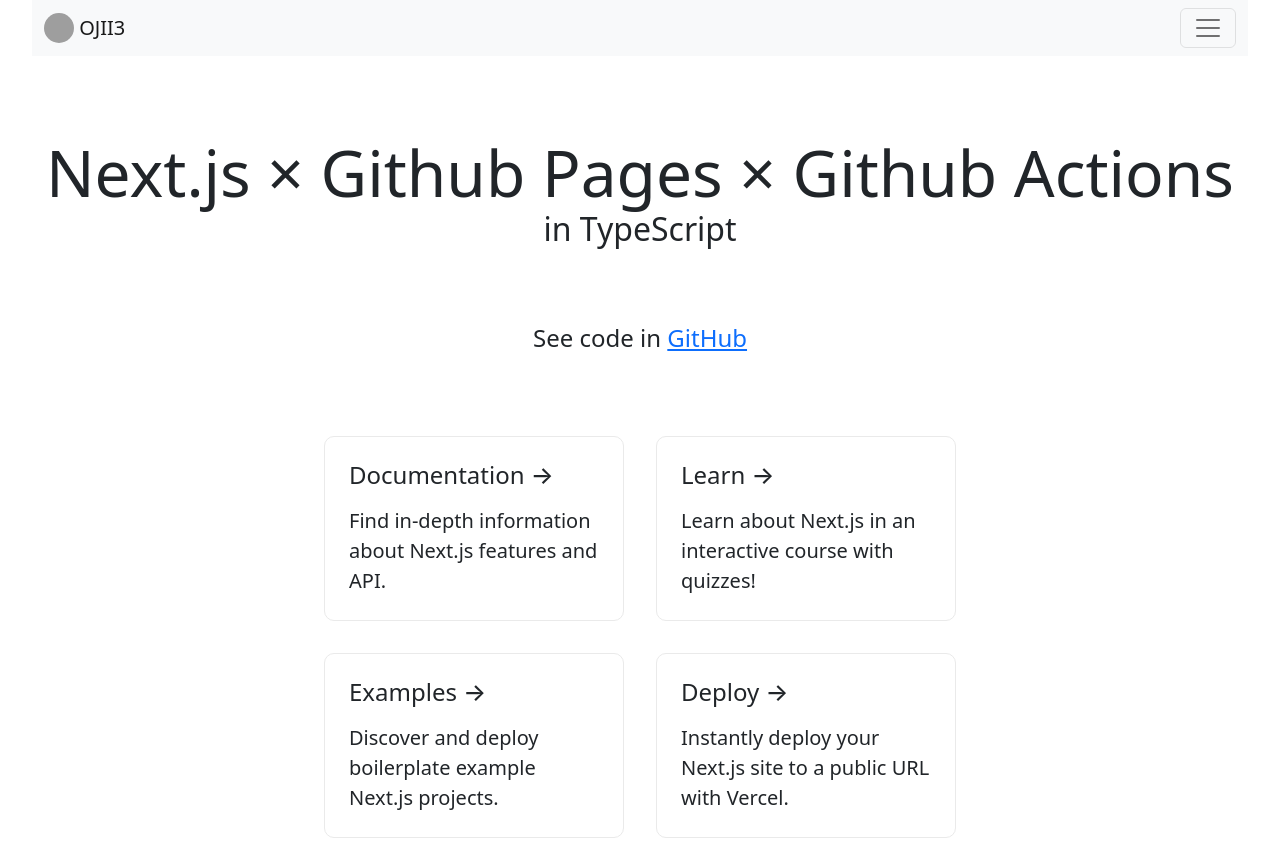
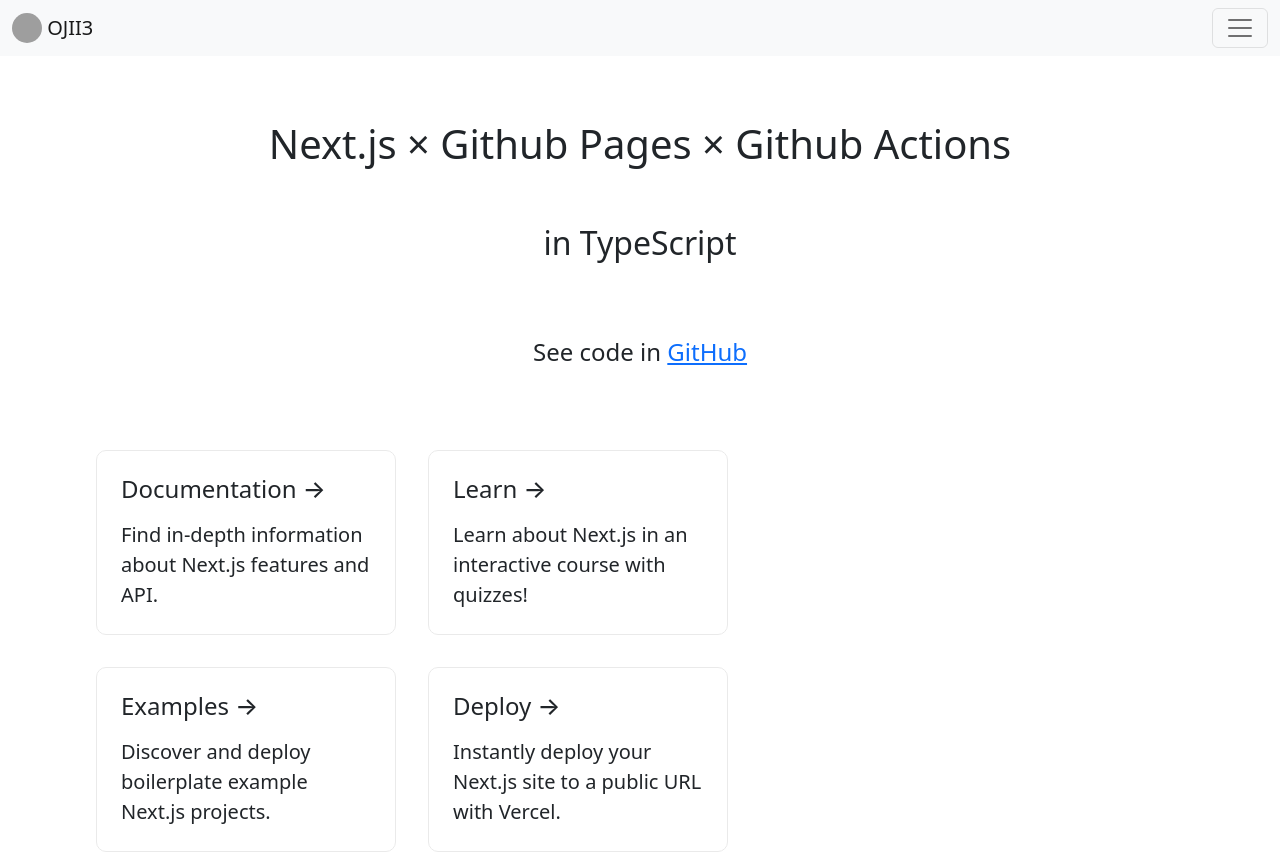
Before and after one commit to OJII3/ojii3.dev, a Next.js app: page /ojii3/nextjs-gh-pages in a window 1280 px wide. Shown: the top 853 px of the page. Built offline with nearby package versions, Linux system fonts and the light colour scheme; grey boxes are pictures that could not be loaded.

Commit message:
Add animation css

```diff
--- a/pages/_app.tsx
+++ b/pages/_app.tsx
@@ -1,5 +1,6 @@
 import '../styles/globals.css'
 import 'bootstrap/dist/css/bootstrap.min.css'
+import '../styles/animations.css'
 import type { AppProps } from 'next/app'
 
 export default function App({ Component, pageProps }: AppProps) {
--- a/pages/index.tsx
+++ b/pages/index.tsx
@@ -1,5 +1,6 @@
 import Head from 'next/head'
 import Image from 'next/image'
+import NavbarComponent from '../components/navbar'
 import styles from '../styles/Home.module.css'
 
 export default function Home() {
@@ -10,6 +11,8 @@
         <meta name="description" content="Generated by create next app" />
         <link rel="icon" href="/favicon.ico" />
       </Head>
+
+      <NavbarComponent />
 
       <main className={styles.main}>
         <h1 className={styles.title}>
--- a/pages/ojii3/nextjs-gh-pages.tsx
+++ b/pages/ojii3/nextjs-gh-pages.tsx
@@ -1,26 +1,29 @@
 import Head from 'next/head'
 import Image from 'next/image'
 import styles from 'styles/Home.module.css'
-import OffcanvasNavbar from '../../components/navbar'
+import { Container, Row, Col } from 'react-bootstrap'
+import NavbarComponent from '../../components/navbar'
 
 export default () => {
   return (
-    <div className={styles.container}>
+    <div>
       <Head>
         <title>Home - OJII3</title>
         <meta name="description" content="Generated by create next app" />
         <link rel="icon" href="/favicon.ico" />
       </Head>
-      <OffcanvasNavbar />
-      <main className={styles.main}>
-        <div>
-          <h1 className={styles.title}>
+      <NavbarComponent />
+
+      <main>
+        <Container fluid className='fadeUp'>
+          <Row className='p-5'>
+            <h1 className='text-center'>
               Next.js × Github Pages × Github Actions
             </h1>
-        </div>
-        <div>
-          <h2>in TypeScript</h2>
-        </div>
+          </Row>
+          <Row>
+            <h2 className='text-center'>in TypeScript</h2>
+          </Row>
 
           <p className={styles.description}>
             See code in{' '}
@@ -58,7 +61,8 @@
               </p>
             </a>
           </div>
-      </main>
+        </Container>
+      </main >
 
       <footer className={styles.footer}>
         <a
--- /dev/null
+++ b/styles/animations.css
@@ -0,0 +1,18 @@
+.fadeUp{
+  animation-name: fadeUpAnime;
+  animation-duration: 1.0s;
+  animation-fill-mode: forwards;
+  opacity:0;
+  }
+
+  @keyframes fadeUpAnime{
+    from {
+      opacity: 0;
+    transform: translateY(100px);
+    }
+
+    to {
+      opacity: 1;
+    transform: translateY(0);
+    }
+  }
```
Also changed, not shown: components/fotter.tsx (added, +8 -0 lines), components/navbar.tsx (+7 -10 lines), pages/ojii3/home.tsx (+32 -10 lines), 1 other file (tests, documents, lock files or other folders). Lines whose indentation alone changed are shown as unchanged.
